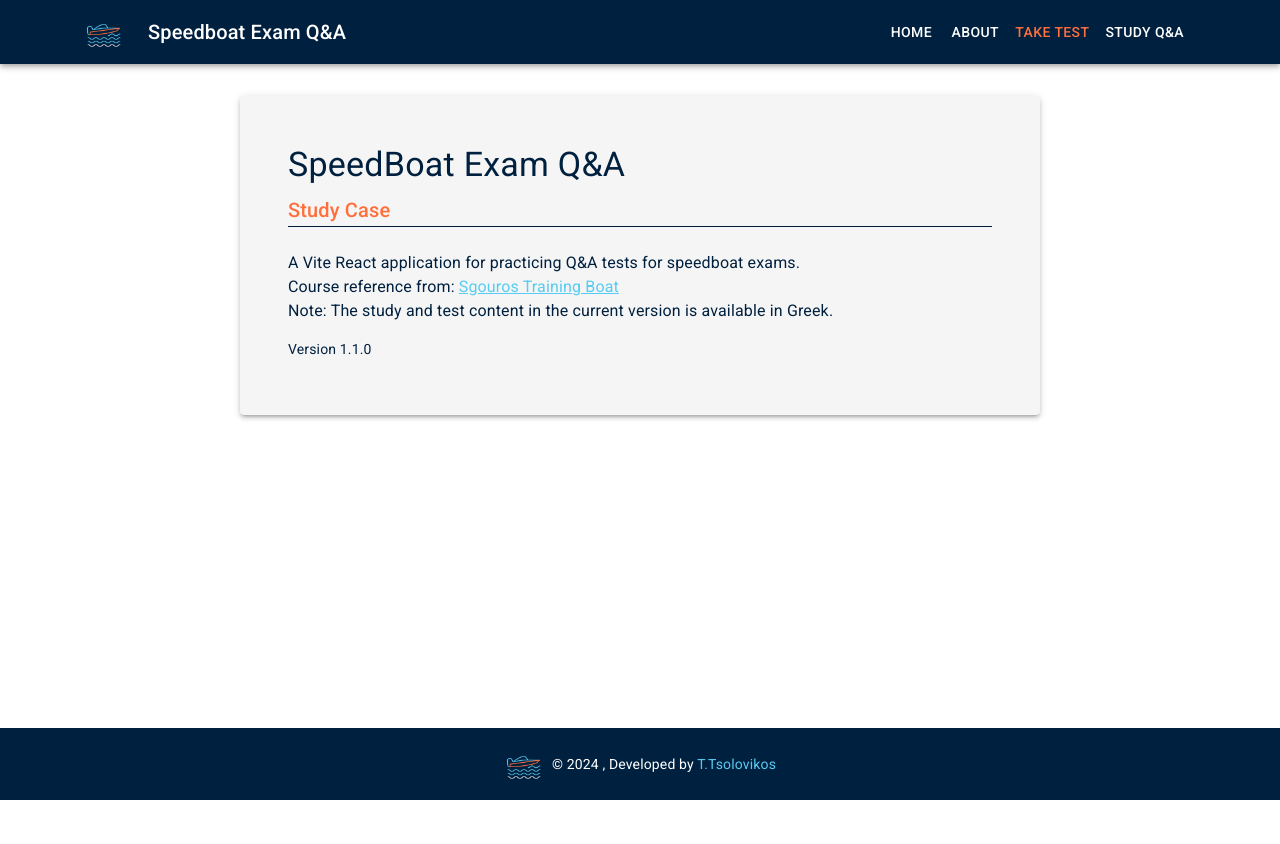
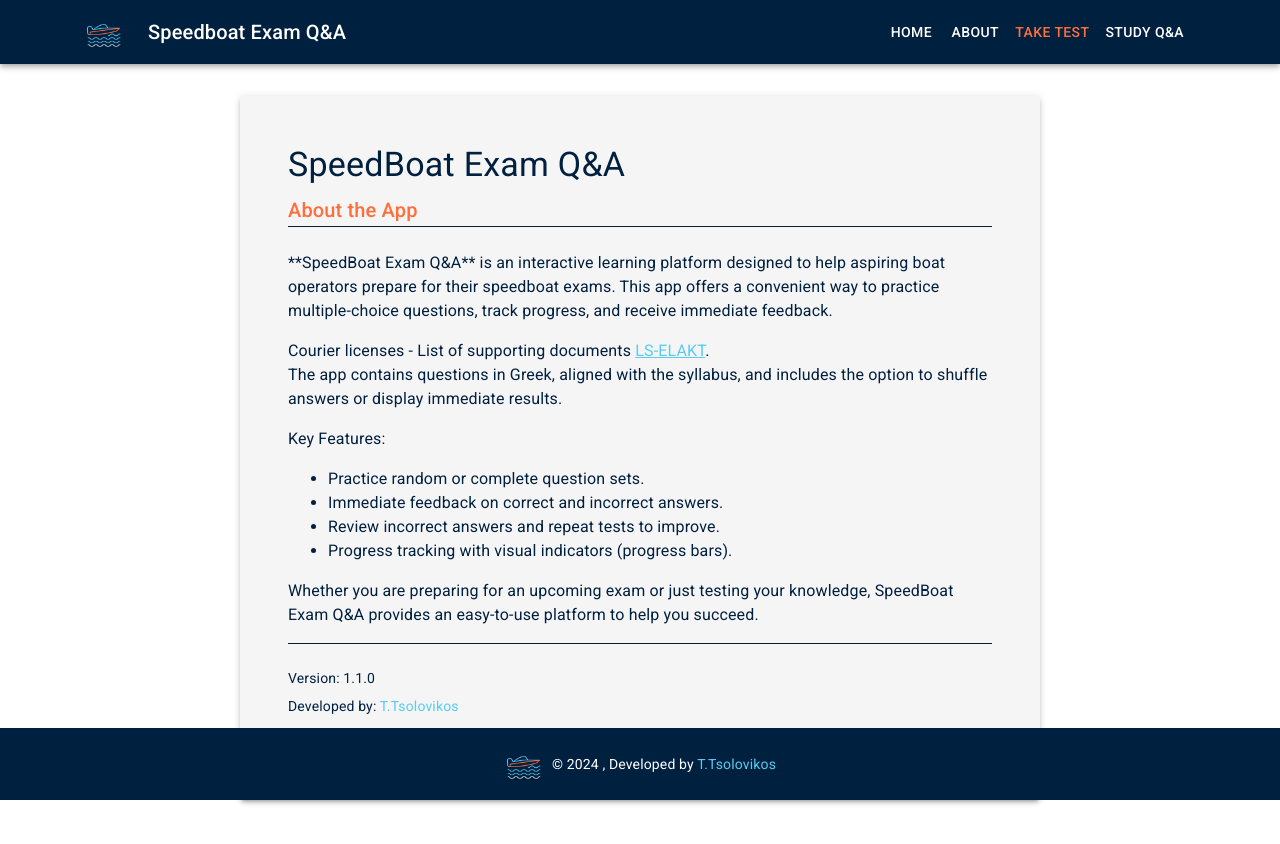
Before and after one commit to TsolosT/Speedboat-qna, a React (Vite) app: page /about in a window 1280 px wide. Shown: the top 844 px of the page. Built offline with nearby package versions, Linux system fonts and the light colour scheme.

Commit message:
feat: updated about content

```diff
--- a/src/pages/About.jsx
+++ b/src/pages/About.jsx
@@ -2,27 +2,30 @@ import Card from '@mui/material/Card';
 import CardContent from '@mui/material/CardContent';
 import Typography from '@mui/material/Typography';
 import Container from '@mui/material/Container';
-import Divider from '@mui/material/Divider'
+import Divider from '@mui/material/Divider';
+
 function About() {
     return (
         <Container
-            maxWidth="lg" // Increase the maxWidth to lg for larger layout
+            maxWidth="lg"
             sx={{
                 width: '100%',
-                height: '100vh',
+                height: '100%',
                 display: 'flex',
                 justifyContent: 'center',
                 alignItems: 'flex-start',
-                p: 4, // Add padding for spacing
+                padding: 4,
+                overflow: 'hidden',
             }}
         >
             <Card
                 sx={{
-                    minWidth: { xs: 300, sm: 500, md: 800 }, // Responsive widths
-                    maxWidth: '100%',
+                    width: '100%',
+                    maxWidth: 800,
                     backgroundColor: '#f5f5f5',
-                    boxShadow: 3, // Add a subtle shadow for better appearance
-                    p: 4, // Add internal padding for the card
+                    boxShadow: 3,
+                    padding: { xs: 2, md: 4 },
+                    overflow: 'auto',
                 }}
             >
                 <CardContent>
@@ -30,26 +33,61 @@ function About() {
                         SpeedBoat Exam Q&A
                     </Typography>
 
-                    <Typography sx={{ color: 'secondary.main'}} variant="h6">
-                        Study Case
+                    <Typography sx={{ color: 'secondary.main' }} variant="h6">
+                        About the App
+                    </Typography>
+                    <Divider aria-hidden="true" sx={{ bgcolor: 'primary.main', mb: 3 }} />
+
+                    <Typography variant="body1" sx={{ mb: 2 }}>
+                        **SpeedBoat Exam Q&A** is an interactive learning platform designed to help aspiring boat operators prepare for their speedboat exams.
+                        This app offers a convenient way to practice multiple-choice questions, track progress, and receive immediate feedback.
+                    </Typography>
+
+                    <Typography variant="body1" sx={{ mb: 2 }}>
+                        Courier licenses - List of supporting documents{' '}
+                        <a
+                            style={{ color: '#56CCF2' }}
+                            href="https://adeies.hcg.gr/adeies/dikaiologhtika/"
+                            target="_blank"
+                            rel="noopener noreferrer"
+                        >
+                            LS-ELAKT
+                        </a>.
+                        <br/>
+                        The app contains questions in Greek, aligned with the syllabus, and includes the option to shuffle answers or display immediate results.
+                    </Typography>
+
+                    <Typography variant="body1" sx={{ mb: 2 }}>
+                        Key Features:
+                        <ul>
+                            <li>Practice random or complete question sets.</li>
+                            <li>Immediate feedback on correct and incorrect answers.</li>
+                            <li>Review incorrect answers and repeat tests to improve.</li>
+                            <li>Progress tracking with visual indicators (progress bars).</li>
+                        </ul>
+                    </Typography>
+
+                    <Typography variant="body1" sx={{ mb: 2 }}>
+                        Whether you are preparing for an upcoming exam or just testing your knowledge, SpeedBoat Exam Q&A provides an easy-to-use platform to help you succeed.
                     </Typography>
                     <Divider aria-hidden="true" sx={{  bgcolor: 'primary.main' , mb: 3}}/>
+                    <Typography variant="body2" sx={{ mt: 2 }}>
+                        Version: <span>1.1.0</span>
+                    </Typography>
 
-                    <Typography variant="body1" sx={{ mb: 2 }}>
-                        A Vite React application for practicing Q&A tests for speedboat exams.
-                        <br />
-                        Course reference from: {' '}
-                        <a
-                            style={{ color: '#56CCF2' }}
-                            href="https://sgouros-trainingboat.gr/"
-                        >
-                            Sgouros Training Boat
-                        </a>
-                        <br />
-                        Note: The study and test content in the current version is available in Greek.
+                    <Typography variant="body2" sx={{ mt: 1 }}>
+                        Developed by: <a
+                                    href='https://github.com/TsolosT'
+                                    target="_blank"
+                                    rel="noopener"
+                                    style={{ color: '#56CCF2', textDecoration: 'none' }}
+                                >
+                                    T.Tsolovikos
+                                </a>
                     </Typography>
-                    <Typography variant="body2" sx={{ mt: 2 }}>
-                        Version <span>1.1.0</span>
+
+                    <Typography variant="body2" sx={{ mt: 1 }}>
+                        Future Updates: We plan to introduce more languages and more syllabus content in upcoming versions.
                     </Typography>
                 </CardContent>
             </Card>
```
